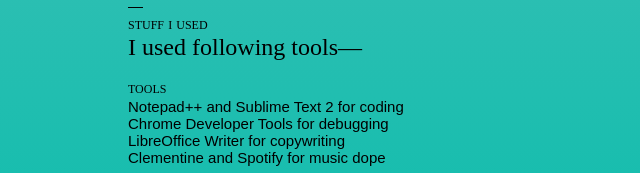
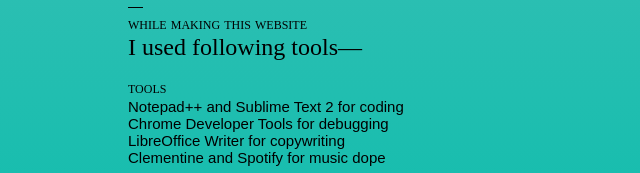
Before and after one commit to karshe/karshe.github.io, a plain HTML site: page index.html in a window 1280 px wide. Shown: the part 1635-1808 px from the top of the page, 0-640 px from the left. Drawn offline with Linux system fonts and the light colour scheme.

Commit message:
Carbon theme is about to complete.

```diff
--- a/index.html
+++ b/index.html
@@ -94,7 +94,7 @@
 			<h2>footer</h2>
 			&mdash;
 			<div class="credits">
-				<small>stuff I used</small>
+				<small>While making this website</small>
 				<big>I used following tools&mdash;</big> <br><br>
 
 				<small>Tools</small>
```
